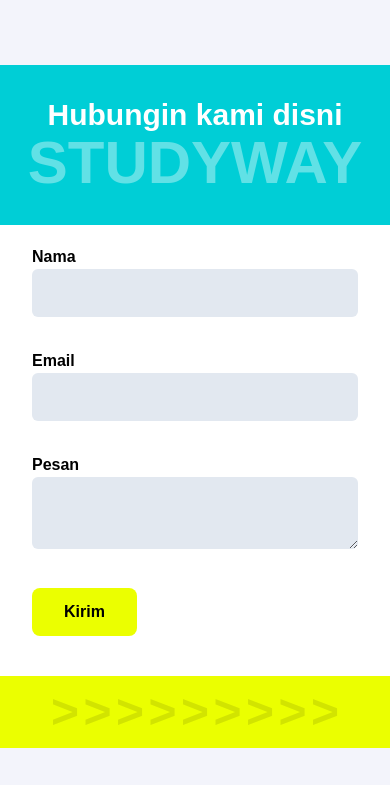
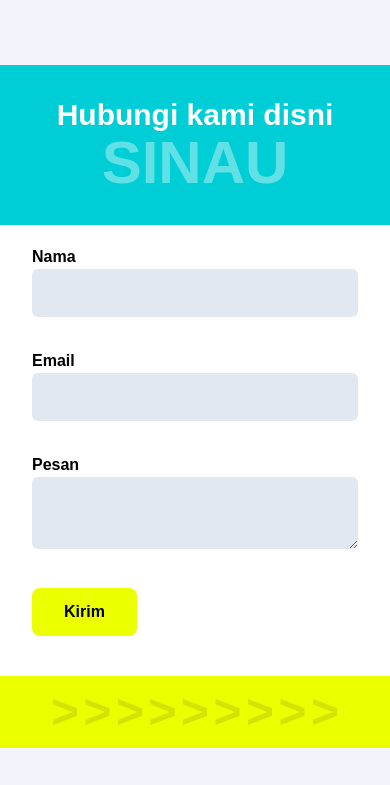
Before and after one commit to CalDev-id/Sinau, a website: page contact.html in a window 390 px wide. Shown: the part 1155-1940 px from the top of the page. Drawn offline with nearby package versions, Linux system fonts and the light colour scheme.

Commit message:
first commit

```diff
--- a/contact.html
+++ b/contact.html
@@ -91,8 +91,8 @@
         <div class="">
             <div class="md:flex">
                 <div class="KontakKiri w-full text-center py-8 px-4 md:w-1/2 relative">
-                    <h3 class="text-white font-bold text-3xl md:text-5xl md:text-right md:mx-20 ">Hubungin kami disni</h3>
-                    <h1 class="text-biru2 font-bold     text-6xl md:hidden">STUDYWAY</h1>
+                    <h3 class="text-white font-bold text-3xl md:text-5xl md:text-right md:mx-20 ">Hubungi kami disni</h3>
+                    <h1 class="text-biru2 font-bold     text-6xl md:hidden">SINAU</h1>
                     <h1 class="text-biru2 font-bold text-9xl hidden md:block md:text-right md:mr-20">Sinau <br> Nau</h1>
                 </div>
                 <div class="KontakKanan md:w-1/2 relative">
```
Also changed, not shown: index.html (+1 -1 lines).
